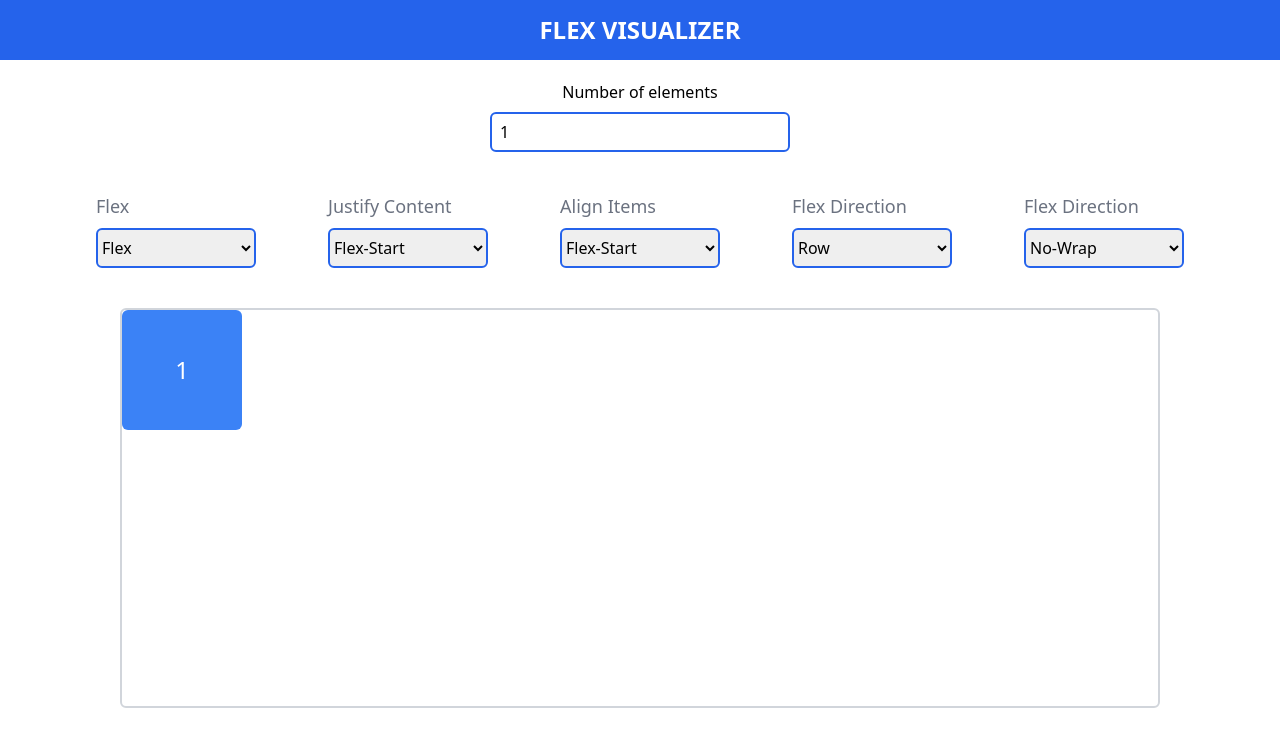
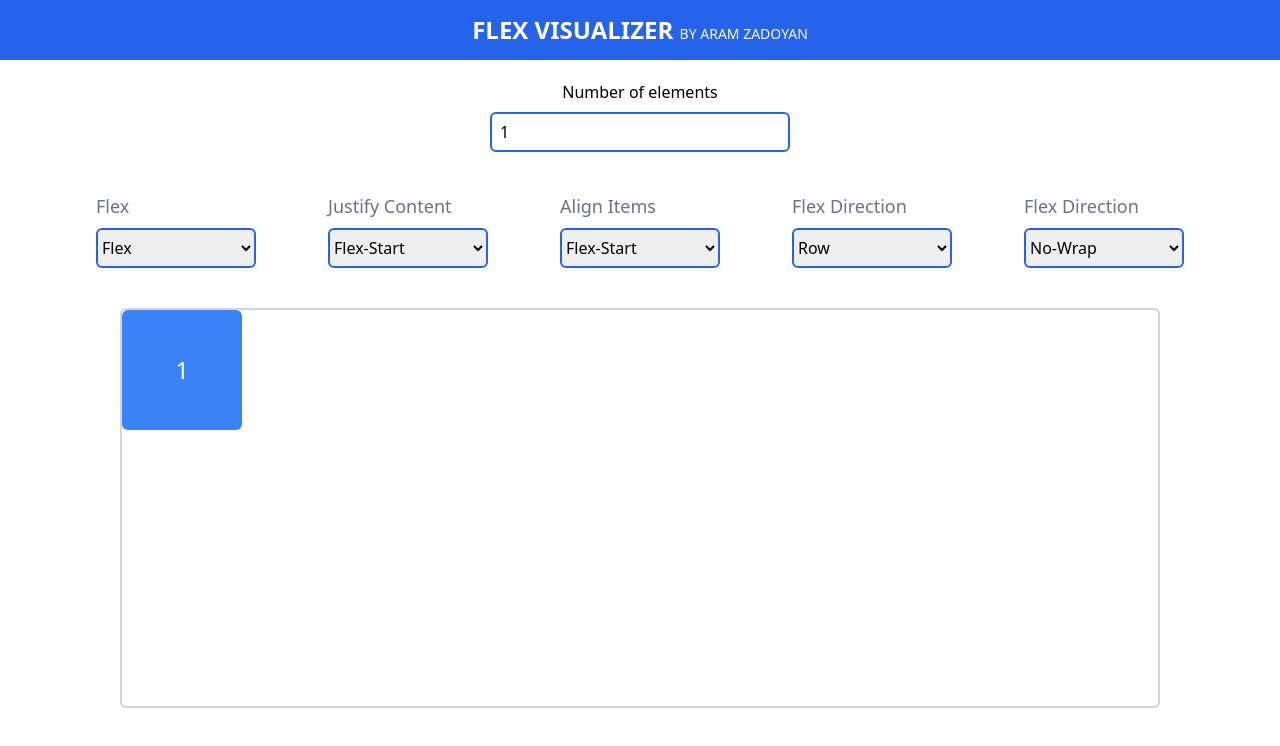
Before and after one commit to zad07an/Flex-Visualizer, a React (Vite) app: page / in a window 1280 px wide. Shown: the top 746 px of the page. Built offline with nearby package versions, Linux system fonts and the light colour scheme.

Commit message:
Flex visualizer

```diff
--- a/src/components/Navbar.tsx
+++ b/src/components/Navbar.tsx
@@ -4,7 +4,7 @@ import { Link } from "react-router-dom";
 const Navbar: React.FC = () => {
   return (
     <header className=" w-full h-[60px] px-[60px] flex items-center justify-center bg-blue-600">
-      <p className=" text-white uppercase text-2xl font-bold">Flex visualizer</p>
+      <p className=" text-white uppercase text-2xl font-bold">Flex visualizer <span className=" text-sm font-thin">by Aram Zadoyan</span></p>
     </header>
   );
 };
```
